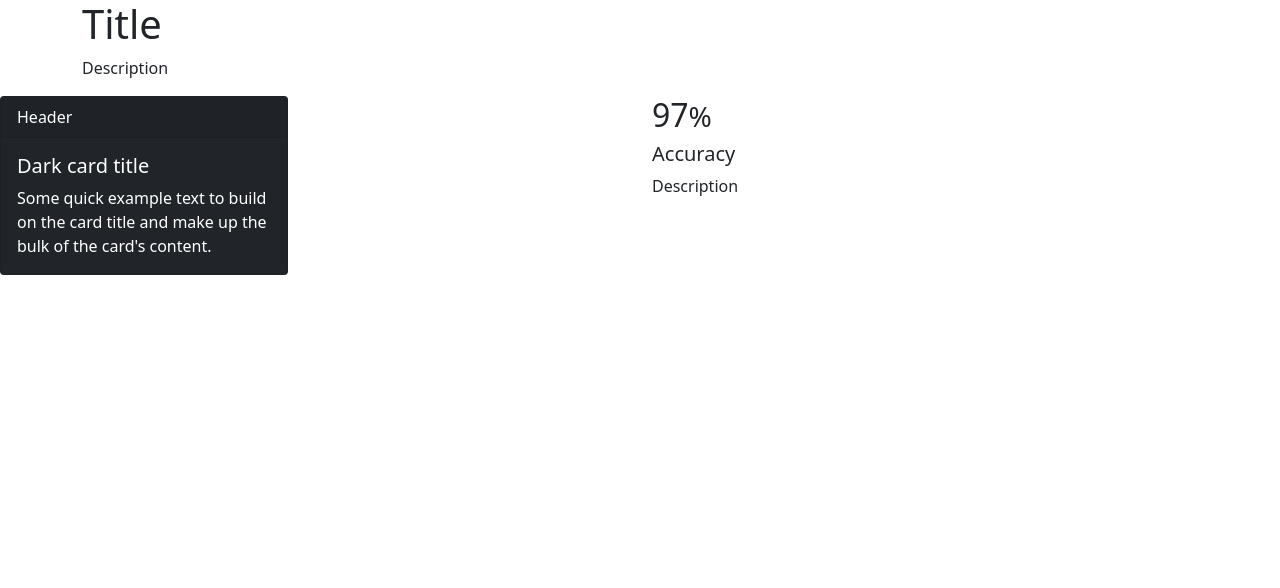
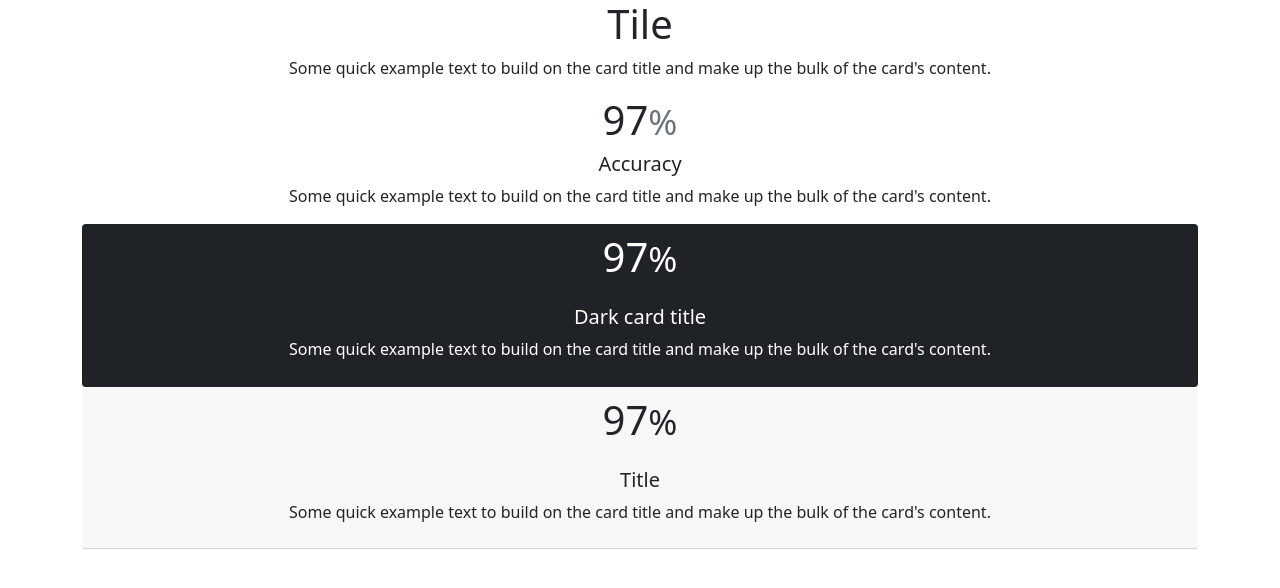
Before and after one commit to Mejiao99/web_interface, a plain HTML site: page basic.html in a window 1280 px wide. Drawn offline with nearby package versions, Linux system fonts and the light colour scheme.

Commit message:
cards view

```diff
--- a/basic.html
+++ b/basic.html
@@ -14,40 +14,61 @@
 <body>
 
 <div class="container">
-    <h1>Title</h1>
-    <p>Description</p>
+    <header>
+        <div class="text-center">
+            <h1>Tile</h1>
+            <p>Some quick example text to build on the card title and make up the bulk of the
+                card's content.</p>
+        </div>
+    </header>
+
+    <main>
+        <div class="row text-center">
+            <div class="col">
+                <h1 class="value-multiplier">97<small class="text-muted fw-light">%</small></h1>
+                <h5 class="value-heading">Accuracy</h5>
+                <p class="value-description">Some quick example text to build on the card title and make up the bulk of
+                    the
+                    card's content.</p>
+            </div>
         </div>
 
-<div class="row">
+        <div class="row text-center">
             <div class="col">
-        <div class="card text-white bg-dark " style="max-width: 18rem;">
-            <div class="card-header">Header</div>
+                <div class="card text-white bg-dark ">
+                    <div class="card-header"><h1>97<small class="fw-light">%</small></h1>
                         <div class="card-body">
                             <h5 class="card-title">Dark card title</h5>
-                <p class="card-text">Some quick example text to build on the card title and make up the bulk of the
+                            <p class="card-text">Some quick example text to build on the card title and make up the bulk
+                                of the
                                 card's content.</p>
                         </div>
                     </div>
                 </div>
+            </div>
+        </div>
+        <div class="row text-center">
             <div class="col">
-        <h2 class="value-multiplier">97<small>%</small></h2>
-        <h5 class="value-heading">Accuracy</h5>
-        <p class="value-description">Description</p>
+                <div class="card border-light">
+                    <div class="card-header"><h1>97<small class="fw-light">%</small></h1>
+                        <div class="card-body">
+                            <h5 class="card-title">Title</h5>
+                            <p class="card-text">Some quick example text to build on the card title and make up the bulk
+                                of the
+                                card's content.</p>
+                        </div>
+                    </div>
+                </div>
             </div>
         </div>
 
+
+    </main>
+</div>
 </body>
-
-
 <!--  Bootstrap Bundle with Popper -->
 <script src="https://cdn.jsdelivr.net/npm/bootstrap@5.0.2/dist/js/bootstrap.bundle.min.js"
         integrity="sha384-MrcW6ZMFYlzcLA8Nl+NtUVF0sA7MsXsP1UyJoMp4YLEuNSfAP+JcXn/tWtIaxVXM"
         crossorigin="anonymous"></script>
 
-
-<!--
-<script src="https://cdn.jsdelivr.net/npm/@popperjs/core@2.9.2/dist/umd/popper.min.js" integrity="sha384-IQsoLXl5PILFhosVNubq5LC7Qb9DXgDA9i+tQ8Zj3iwWAwPtgFTxbJ8NT4GN1R8p" crossorigin="anonymous"></script>
-<script src="https://cdn.jsdelivr.net/npm/bootstrap@5.0.2/dist/js/bootstrap.min.js" integrity="sha384-cVKIPhGWiC2Al4u+LWgxfKTRIcfu0JTxR+EQDz/bgldoEyl4H0zUF0QKbrJ0EcQF" crossorigin="anonymous"></script>
--->
-</body>
 </html>
```
Lines whose indentation alone changed are shown as unchanged.
